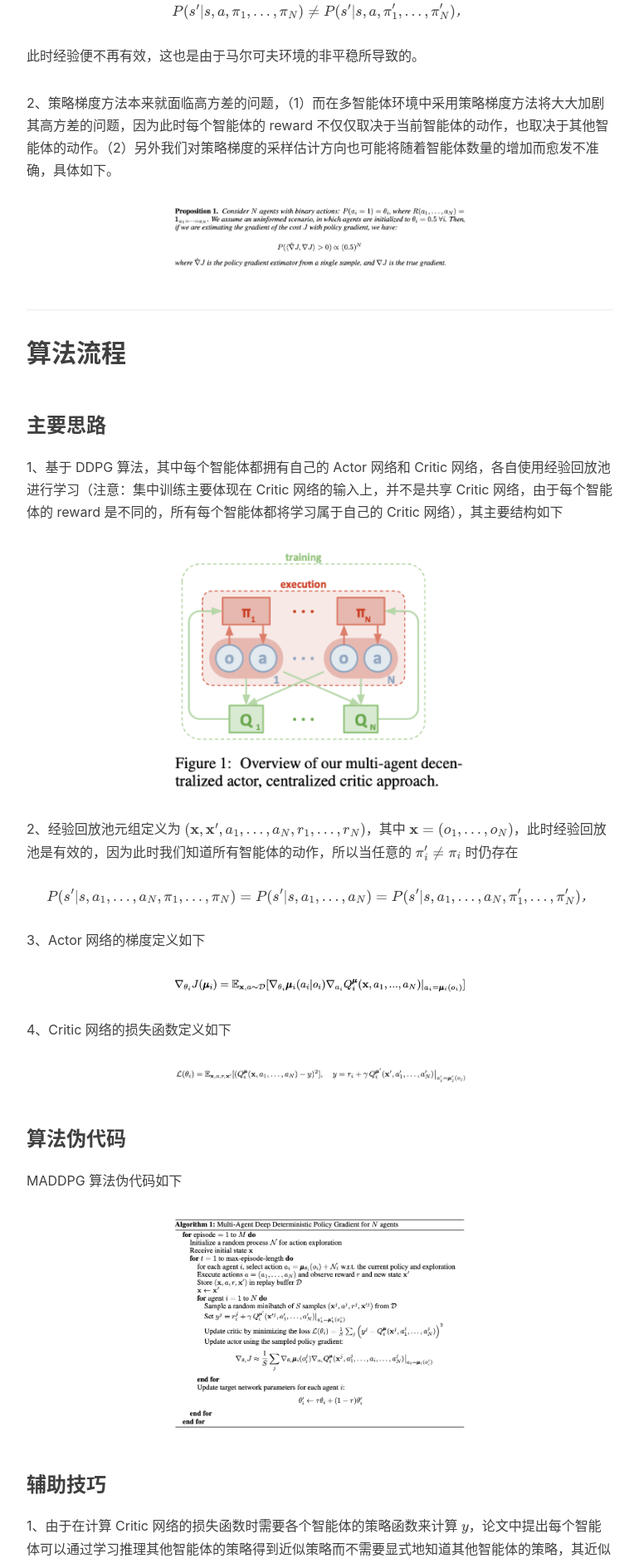
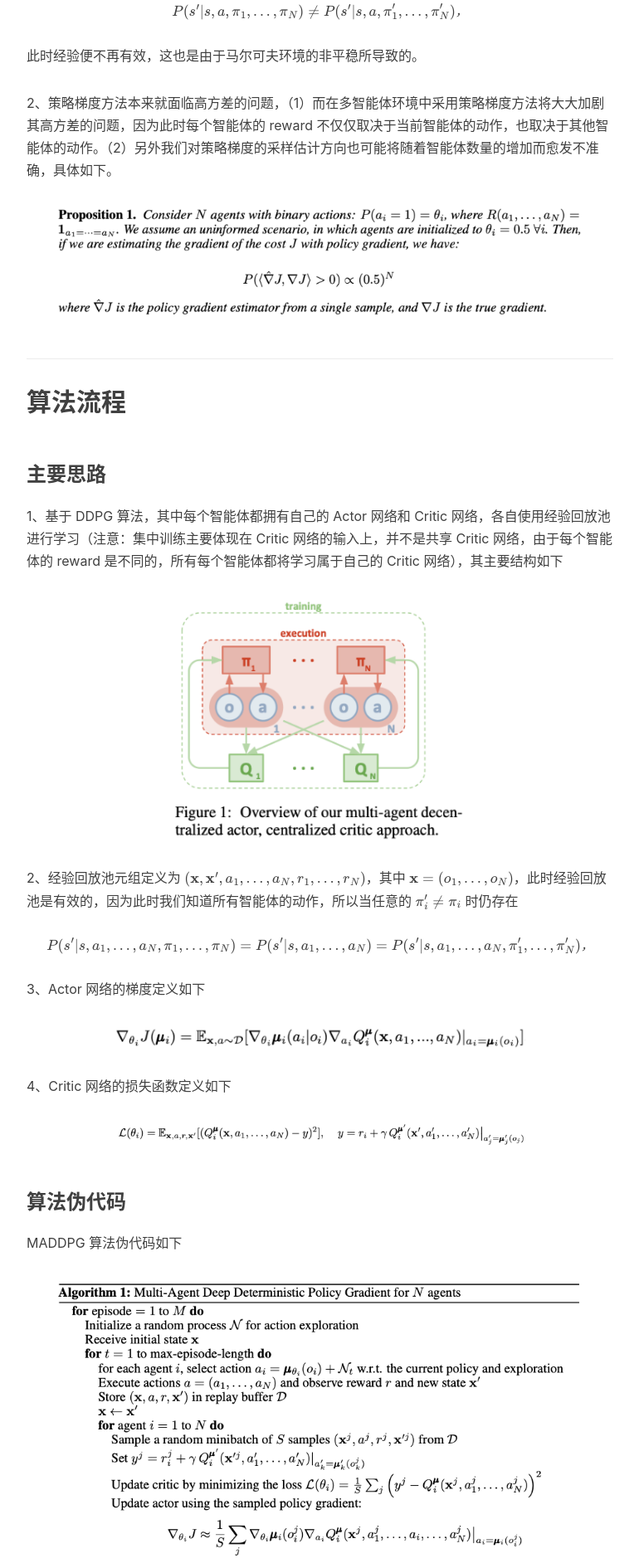
Before and after one commit to liushunyu/blog, a Jekyll site: the page built from _posts/2020-06-04-强化学习论文（1）MADDPG.md, in a window 1280 px wide. Shown: the part 1201-3085 px from the top of the page at 83% size, without its empty margins (233-1003 px from the left). Built offline with Jekyll 4.4.1, drawn with Linux system fonts in a browser that asks for light colours; nearby versions of some CDN libraries; formulas are drawn with MathJax 3; comment, search, counter and statistics services are not loaded.

Commit message:
Update 2020-06-04-强化学习论文（1）MADDPG.md

```diff
--- a/_posts/2020-06-04-强化学习论文（1）MADDPG.md
+++ b/_posts/2020-06-04-强化学习论文（1）MADDPG.md
@@ -43,7 +43,7 @@ $$
 
 2、策略梯度方法本来就面临高方差的问题，（1）而在多智能体环境中采用策略梯度方法将大大加剧其高方差的问题，因为此时每个智能体的 reward 不仅仅取决于当前智能体的动作，也取决于其他智能体的动作。（2）另外我们对策略梯度的采样估计方向也可能将随着智能体数量的增加而愈发不准确，具体如下。
 
-<img width="50%" src="/img/in-post/2020-06-04-强化学习论文（1）MADDPG.assets/image-20200604154346760.png"/>
+<img width="90%" src="/img/in-post/2020-06-04-强化学习论文（1）MADDPG.assets/image-20200604154346760.png"/>
 
 
 
@@ -69,13 +69,13 @@ $$
 
 3、Actor 网络的梯度定义如下
 
-<img width="50%" src="/img/in-post/2020-06-04-强化学习论文（1）MADDPG.assets/image-20200604155552391.png"/>
+<img width="70%" src="/img/in-post/2020-06-04-强化学习论文（1）MADDPG.assets/image-20200604155552391.png"/>
 
 
 
 4、Critic 网络的损失函数定义如下
 
-<img width="50%" src="/img/in-post/2020-06-04-强化学习论文（1）MADDPG.assets/image-20200604155626317.png"/>
+<img width="70%" src="/img/in-post/2020-06-04-强化学习论文（1）MADDPG.assets/image-20200604155626317.png"/>
 
 
 
@@ -83,7 +83,7 @@ $$
 
 MADDPG 算法伪代码如下
 
-<img width="50%" src="/img/in-post/2020-06-04-强化学习论文（1）MADDPG.assets/image-20200604161556518.png"/>
+<img width="90%" src="/img/in-post/2020-06-04-强化学习论文（1）MADDPG.assets/image-20200604161556518.png"/>
 
 
 
@@ -103,7 +103,7 @@ MADDPG 算法伪代码如下
 
 2、可以采用策略集成的方法来得到更鲁棒的策略，即每个智能体都单独训练 $k$ 不同个子策略，在每次需要选择动作时可以随机选择一个子策略来选择动作，其 Actor 网络的梯度定义如下
 
-<img width="50%" src="/img/in-post/2020-06-04-强化学习论文（1）MADDPG.assets/image-20200604161945936.png"/>
+<img width="70%" src="/img/in-post/2020-06-04-强化学习论文（1）MADDPG.assets/image-20200604161945936.png"/>
 
 
 
@@ -111,7 +111,7 @@ MADDPG 算法伪代码如下
 
 1、实验环境采用了 [multiagent-particle-envs](https://github.com/openai/multiagent-particle-envs)
 
-<img width="50%" src="/img/in-post/2020-06-04-强化学习论文（1）MADDPG.assets/image-20200604161556518.png"/>
+<img width="90%" src="/img/in-post/2020-06-04-强化学习论文（1）MADDPG.assets/image-20200604162201884.png"/>
 
 
 
```
